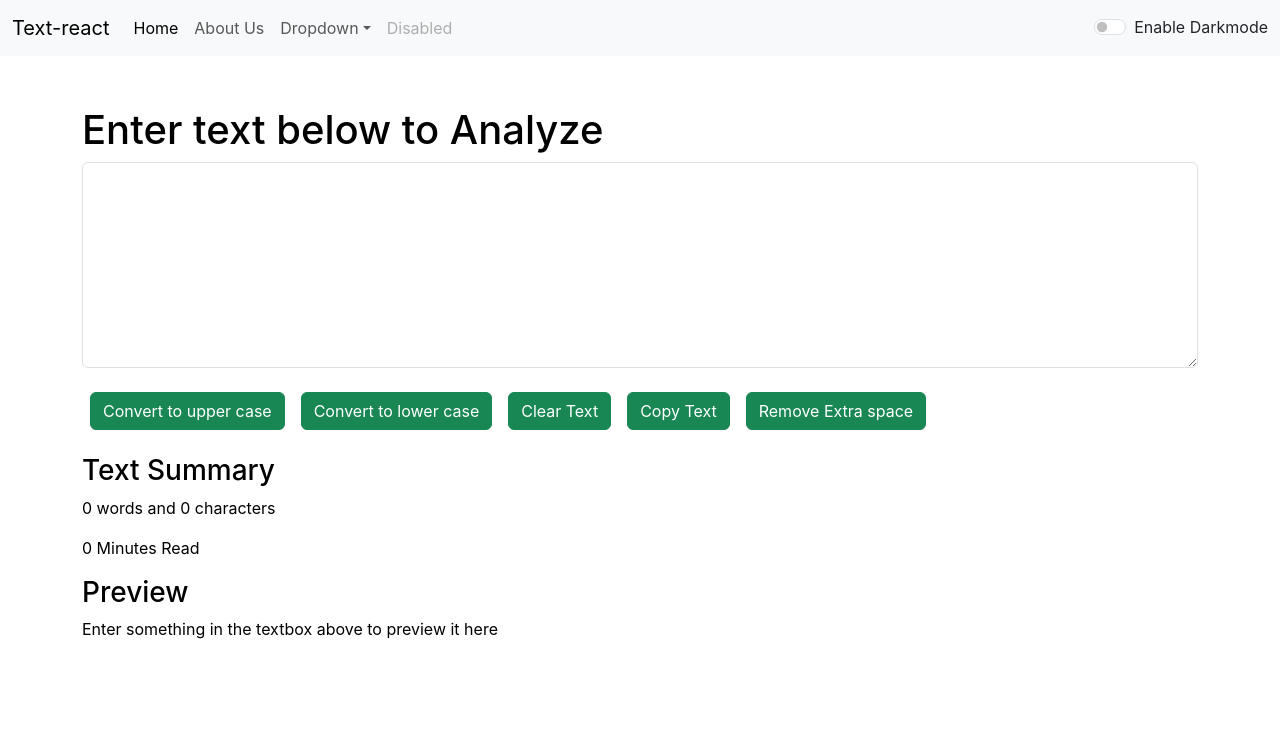
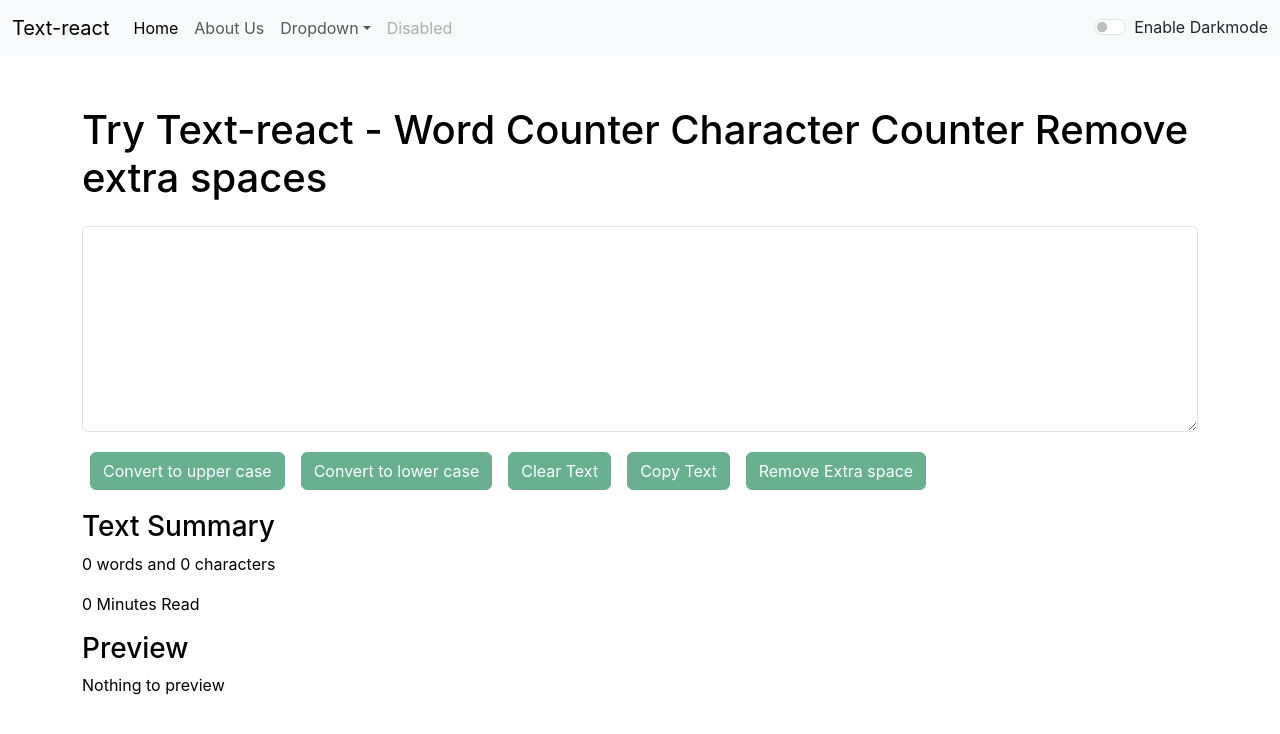
Before and after one commit to KiranGadhavi/Text-react, a React (Create React App) app: page / in a window 1280 px wide. Shown: the top 734 px of the page. Built offline with nearby package versions, Linux system fonts and the light colour scheme.

Commit message:
add disabled buttons,text for seo,about mode

```diff
--- a/public/index.html
+++ b/public/index.html
@@ -7,7 +7,8 @@
     <meta name="theme-color" content="#000000" />
     <meta
       name="description"
-      content="Text-react is a utility which can be used to manipulate your text in the way you want"
+      content="Text-react is a word counter and a character counting utility which can be used to manipulate your text in the way you want.
+      you can remove extra spaces,copy the manipulates text as well convert your text from Uppercase to lowercase and lowercase to Uppercase"
     />
     <link rel="apple-touch-icon" href="%PUBLIC_URL%/favicon-text.png" />
     <!--
@@ -25,7 +26,7 @@
       Learn how to configure a non-root public URL by running `npm run build`.
     -->
     <link href="https://cdn.jsdelivr.net/npm/bootstrap@5.3.2/dist/css/bootstrap.min.css" rel="stylesheet" integrity="sha384-T3c6CoIi6uLrA9TneNEoa7RxnatzjcDSCmG1MXxSR1GAsXEV/Dwwykc2MPK8M2HN" crossorigin="anonymous"/>
-    <title>Text-React Home</title>
+    <title>Text-React-word counter | character counter | lowecase to uppercase | uppercase to lowercase</title>
 
   </head>
   <body>
--- a/src/App.js
+++ b/src/App.js
@@ -32,7 +32,7 @@ import {
       setMode('dark');
       document.body.style.backgroundColor='grey';
       showAlert("Dark mode has been enabled","success")
-      document.title='Text-react- Dark mode';//change tab tittle content
+     // document.title='Text-react- Dark mode';//change tab tittle content
       // setInterval( ()=>{
       //   document.title='Text-react is an amazing mode'
       // },2000);
@@ -45,7 +45,7 @@ import {
       document.body.style.backgroundColor='white';
       showAlert("Light mode has been enable","success")
 
-      document.title='Text-react- Light mode';
+     // document.title='Text-react- Light mode';
     }
 
   }
@@ -55,9 +55,9 @@ import {
       <Navbar title='Text-react' aboutText='About Us' mode={mode} toggleMode={toggleMode}/>
       <Alert alert={alert}/>
       <Routes>
-       <Route exact path="/about" element={<About />} />
+       <Route exact path="/about" element={<About mode={mode}/>} />
        <Route exact path="/" element={
-       <TextForm showAlert={showAlert} heading='Enter text below to Analyze' mode={mode}/>}/>
+       <TextForm showAlert={showAlert} heading='Try Text-react - Word Counter Character Counter Remove extra spaces' mode={mode}/>}/>
       </Routes>
     </Router>}
      {/* <Navbar title='Text-react' /> */}
--- a/src/components/About.js
+++ b/src/components/About.js
@@ -1,4 +1,4 @@
-// {import React,{useState} from 'react'}
+import React from 'react'
 export default function About(props) {
 //  { const [myStyle ,setMyStyle]=useState(
 //     {
@@ -8,13 +8,13 @@ export default function About(props) {
 //     })}
    let myStyle={
     color:props.mode==='dark'?'white':'#042743',
-    backgroundColor:props.mode==='dark?'?'#042743':'white',
+    backgroundColor:props.mode==='dark'?'#042743':'white',
     borderColor:props.mode==='dark'?'white':'#042743',
    }
 
   return (
-            <div className='container my-3' style={{color:props.mode==='dark'?'white':'#042743',}} >
-            <h1>About Us</h1>
+                <div className='container '>
+                <h1 className='my-3' style={{color:props.mode==='dark'?'white':'#042743',}}>About Us</h1>
                 <div className="accordion accordion-flush" style={myStyle} id="accordionFlushExample" >
                 <div className="accordion-item" >
                 <h2 className="accordion-header">
--- a/src/components/TextForm.js
+++ b/src/components/TextForm.js
@@ -43,22 +43,22 @@ export default function TextForm(props) {
   return (
     <>
     <div className='container'  style={{color:props.mode==='dark'?'white':'black'}}>
-     <h1 >{props.heading}</h1>
+     <h1 className='mb-4' >{props.heading}</h1>
   <div className="mb-3">
 <textarea className='form-control' value= {text} onChange={handleOnChange} id='myBox' rows='8' style={{backgroundColor:props.mode==='dark'?'#042743':'white',color:props.mode==='dark'?'white':'black'}}></textarea>
   </div>
-  <button  className="btn btn-success mx-2 my-2" onClick={handleUpClick}>Convert to upper case</button>
-  <button  className="btn btn-success mx-2 my-2" onClick={handlelwClick}>Convert to lower case</button>
-  <button  className="btn btn-success mx-2 my-2" onClick={handleClick}>Clear Text</button>
-  <button  className="btn btn-success mx-2 my-2" onClick={handleCopy}>Copy Text</button>
-  <button  className="btn btn-success mx-2 my-2" onClick={handleSpace}>Remove Extra space</button>
+  <button disabled={text.length===0} className="btn btn-success mx-2 my-1" onClick={handleUpClick}>Convert to upper case</button>
+  <button disabled={text.length===0} className="btn btn-success mx-2 my-1" onClick={handlelwClick}>Convert to lower case</button>
+  <button disabled={text.length===0} className="btn btn-success mx-2 my-1" onClick={handleClick}>Clear Text</button>
+  <button disabled={text.length===0} className="btn btn-success mx-2 my-1" onClick={handleCopy}>Copy Text</button>
+  <button disabled={text.length===0} className="btn btn-success mx-2 my-1" onClick={handleSpace}>Remove Extra space</button>
 </div>
 <div className='container my-3' style={{color:props.mode==='dark'?'white':'black'}}>
     <h3>Text Summary</h3>
    <p>{text.split(' ').filter((element)=>{return element.length!== 0}).length} words and {text.length} characters</p>
     <p>{0.008*text.split(' ').filter((element)=>{return element.length!== 0}).length} Minutes Read</p>
     <h3>Preview</h3>
-    <p>{text.length>0?text:'Enter something in the textbox above to preview it here'}</p>
+    <p>{text.length>0?text:'Nothing to preview'}</p>
 </div>
 </>
   )
```
Lines whose indentation alone changed are shown as unchanged.
